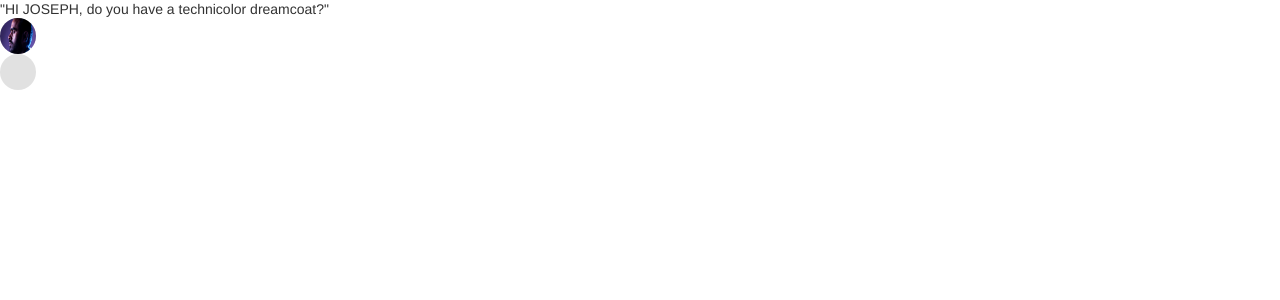
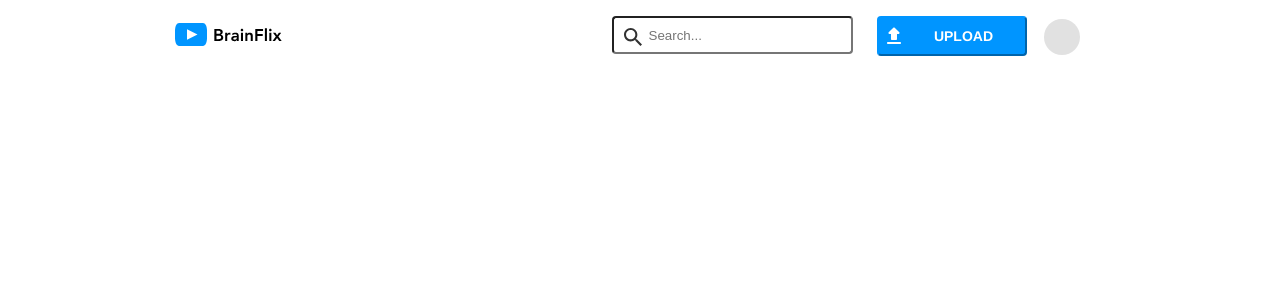
Before and after one commit to rellagant/barbara-csankova-brainflix, a React (Create React App) app: page / in a window 1280 px wide. Shown: the top 300 px of the page. Built offline with nearby package versions, Linux system fonts and the light colour scheme; the HTML template or start-up script is replaced by a standard one.

Commit message:
created header component; styled header component; adjusted mixins to help style header component

```diff
--- a/src/App.jsx
+++ b/src/App.jsx
@@ -1,15 +1,17 @@
 import './App.scss';
-import './styles/partials/_globals.scss'
-import { Avatar } from './components/Component/Avatar.jsx'
-import AvatarImage from './assets/images/Mohan-muruge.jpg'
+import './styles/partials/_globals.scss';
+import { Header } from './components/Component/Header.jsx';
+// import { Avatar } from './components/Component/Avatar.jsx';
+// import AvatarImage from './assets/images/Mohan-muruge.jpg';
 
 
 function App() {
   return (
     <>
-    "HI JOSEPH, do you have a technicolor dreamcoat?"
+    <Header/>
+    {/* "HI JOSEPH, do you have a technicolor dreamcoat?"
     <Avatar src={AvatarImage} alt="User Avatar" />
-    <Avatar/>
+    <Avatar/> */}
     </>
   );
 }
--- /dev/null
+++ b/src/components/Component/Header.jsx
@@ -0,0 +1,43 @@
+import "./Header.scss";
+import LogoImg from "../../assets/images/icons/BrainFlix-logo.svg";
+import { Avatar } from "../../components/Component/Avatar";
+import UploadImg from "../../assets/images/icons/upload.svg";
+
+export function Header() {
+  return (
+    <>
+      <header className="header">
+        <div className="header__logo">
+          <a href="/">
+            <img src={LogoImg} alt="Brainflix Logo" />
+          </a>
+        </div>
+
+        <nav className="header__nav">
+          <input
+            className="header__search-input"
+            type="text"
+            placeholder="Search..."
+          />
+
+
+
+          <button className="header__button" type="submit">
+            <img
+              className="header__button-icon"
+              src={UploadImg}
+              alt="Upload Icon"
+            />
+            <h3 className="header__button-text">UPLOAD</h3>
+          </button>
+
+          <Avatar/>
+        </nav>
+      </header>
+    </>
+  );
+}
+
+//logo
+//searchbar - black search icon inside -- mohan beside that
+//upload button -- white + sign inside -- non functional
--- /dev/null
+++ b/src/components/Component/Header.scss
@@ -0,0 +1,87 @@
+@use '../../styles/partials/variables' as *;
+@use '../../styles/partials/mixins' as *;
+
+.header {
+    display: flex;
+    flex-direction: column;
+    margin: $mobile-between-component;
+    @include tablet {
+        flex-direction: row;
+        justify-content: space-between;
+        margin-right: 5.9375rem;
+        @include desktop {
+            justify-content: space-around;
+        }
+    }
+
+    &__nav {
+        @include tablet {
+        display: flex;
+        flex-direction: row;
+    }
+    }
+
+  &__logo {
+    @include logo;
+    align-self: center;
+    height: 1.563rem;
+    width: 7.5rem;
+    background: white;
+    margin-bottom: $mobile-between-component;
+  }
+  &__search-input {
+    background-image: url(../../assets/images/icons/search.svg);
+    background-position: .625rem .625rem;
+    background-repeat: no-repeat;
+    padding-left: 2.1875rem;
+    @include form-field;
+    width: 12.5rem;
+    margin-bottom: $mobile-between-component;
+    @include tablet {
+        margin-right: 1.5rem;
+        width: 12.5rem;
+
+    }
+
+  }
+
+  &__button {
+    display: flex;
+    align-items: center;
+    justify-content: center;
+    @include button-default;
+    border-color: $brainflix-blue;
+    align-content: center;
+    width: 100%;
+
+
+
+    &-icon {
+        position: absolute;
+        left: 1.75rem;
+        @include tablet {
+        position: relative;
+        left: -1.75rem;
+        }
+      }
+  }
+
+
+
+}
+
+
+.empty-avatar {
+    position: absolute;
+    right: 1rem;
+    top: 3.5rem;
+    @include tablet {
+        right: 2.25rem;
+        top: 1.2rem;
+        @include desktop {
+            right: 12.5rem;
+        }
+    }
+
+
+}
--- a/src/styles/partials/_mixins.scss
+++ b/src/styles/partials/_mixins.scss
@@ -83,7 +83,7 @@
 @mixin button-default {
     @include font-labelsbuttons;
     @include mobile {
-      height: 2.5rem;
+      max-height: 2.5rem;
       border-radius: 0.25rem;
       background: $primary-call-to-action;
       color: $white;
@@ -121,13 +121,13 @@
 
   @mixin form-field {
     @include mobile {
-        height: 2.25rem;
+        height: 2rem;
         border-radius: 0.25rem;
-        padding: 0.75rem;
+        // padding: 0.75rem;
         @include tablet {
-            height: 2.5rem;
+            height: 2rem;
             width: 15rem;
-            padding: 1rem;
+            // padding: 1rem;
         }
     }
   }
```
